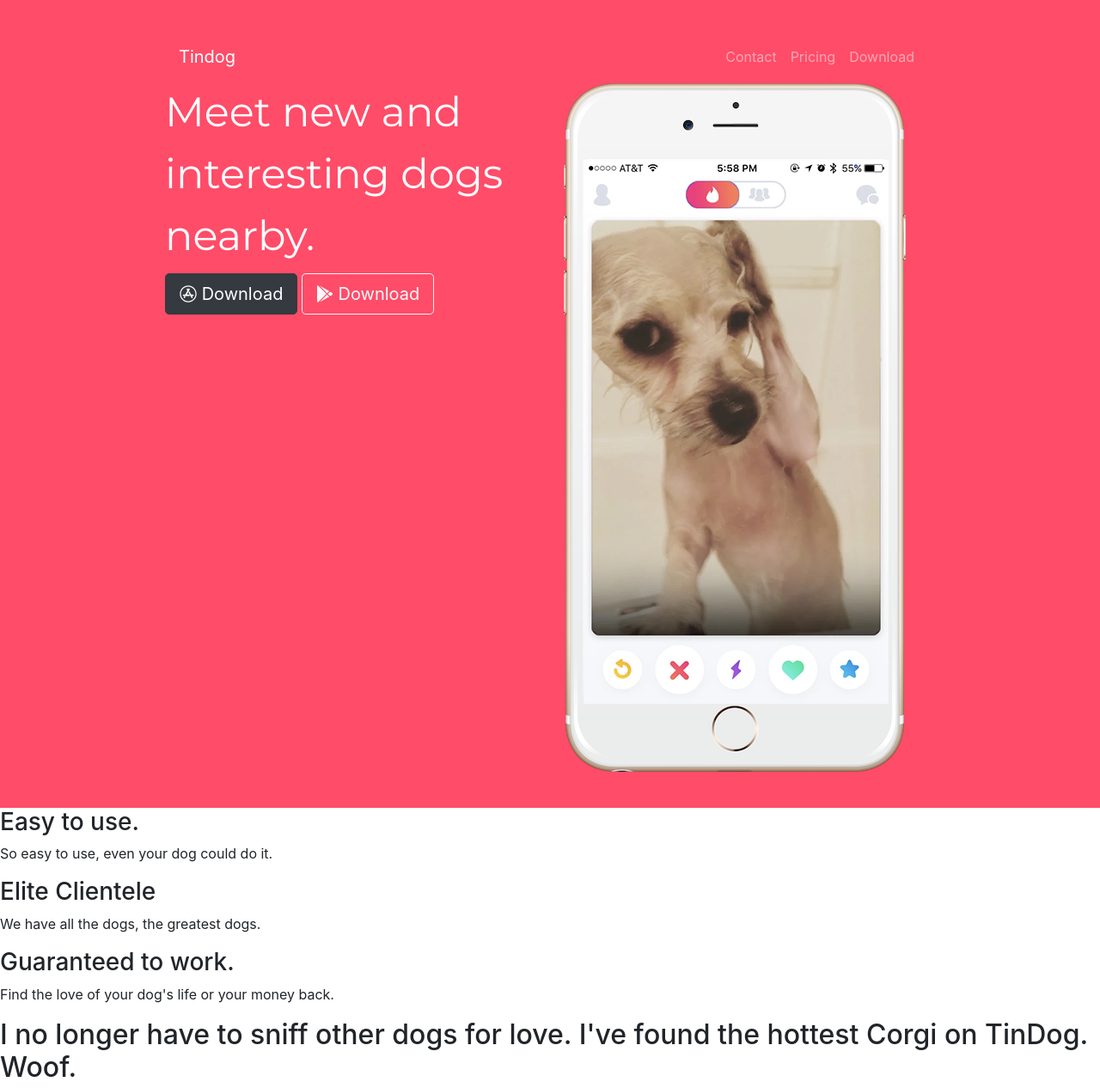
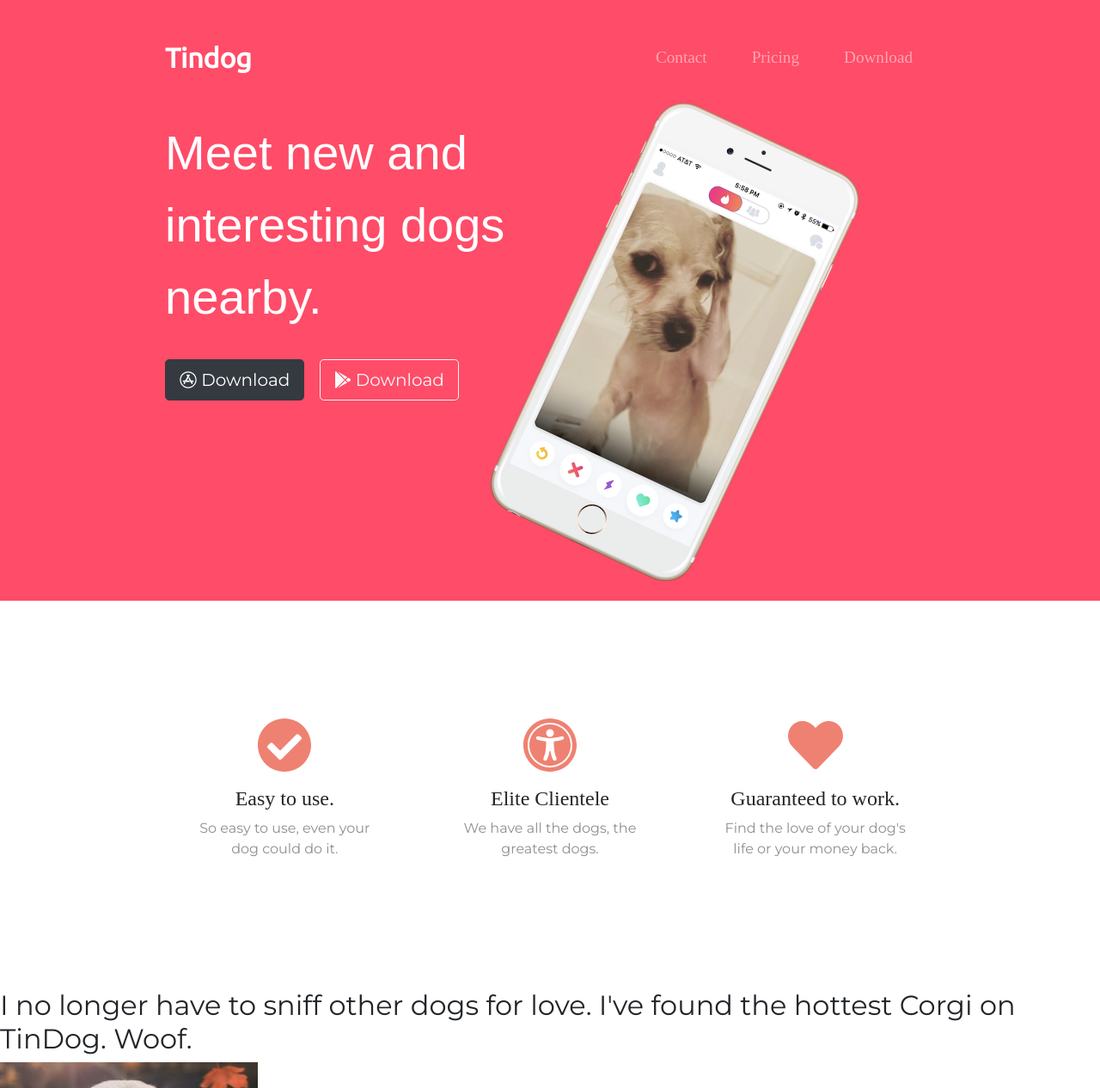
Before and after one commit to mikaav/udemy, a plain HTML site: page BOOTSTRAP/TinDog/index.html in a window 1280 px wide. Shown: the top 1266 px of the page at 86% size. Drawn offline with nearby package versions, Linux system fonts and the light colour scheme.

Commit message:
update css bootstrap

```diff
--- a/BOOTSTRAP/TinDog/css/info.txt
+++ b/BOOTSTRAP/TinDog/css/info.txt
@@ -3,3 +3,7 @@
 
 site for usu icons fot buttons
 https://fontawesome.com/icons?d=gallery&q=app
+
+
+Bootstrap web site
+https://getbootstrap.com
--- a/BOOTSTRAP/TinDog/css/main.css
+++ b/BOOTSTRAP/TinDog/css/main.css
@@ -1,5 +1,10 @@
+body {
+  font-family: "Montserrat", sans-serif;
+}
+
 #title {
   background-color: #ff4c68;
+  color: white;
 }
 
 .container-fluid {
@@ -7,8 +12,70 @@
 }
 
 h1 {
-  font-family: "Montserrat", sans-serif;
-  font-size: 3rem;
+  font-family: "Montserrat-Black", sans-serif;
+  font-size: 3.5rem;
   line-height: 1.5;
-  color: white;
 }
+
+h3 {
+  font-family: "Montserrat-Bold";
+  font-size: 1.5rem;
+}
+
+p {
+  color: #8f8f8f;
+}
+
+/* Navigation Bar */
+
+.navbar {
+  padding: 0 0 40px;
+}
+
+.navbar-brand {
+  font-family: "Ubuntu";
+  font-size: 2rem;
+  font-weight: bold;
+}
+
+.nav-item {
+  padding: 0 18px;
+}
+
+.nav-link {
+  font-size: 1.2rem;
+  font-family: "Montserrat-Light";
+}
+
+/* Downloads Buttons */
+
+.download-button {
+  margin: 5% 3% 5% 0;
+}
+
+/* Title Image */
+
+.title-image {
+  width: 60%;
+  transform: rotate(25deg);
+}
+
+/* Features Section */
+
+#features {
+  padding: 7% 15%;
+}
+
+.feature-box {
+  text-align: center;
+  padding: 5%;
+}
+
+.icon {
+  color: #ef8172;
+  margin-bottom: 1rem;
+}
+
+.icon:hover {
+  color: #ff4c68;
+}
--- a/BOOTSTRAP/TinDog/index.html
+++ b/BOOTSTRAP/TinDog/index.html
@@ -81,16 +81,23 @@
         <div class="row">
           <div class="col-lg-6">
             <h1>Meet new and interesting dogs nearby.</h1>
-            <button type="button" class="btn btn-dark btn-lg">
+            <button type="button" class="download-button btn btn-dark btn-lg">
               <i class="fab fa-app-store"></i> Download
             </button>
-            <button type="button" class="btn btn-outline-light btn-lg">
+            <button
+              type="button"
+              class="download-button btn btn-outline-light btn-lg"
+            >
               <i class="fab fa-google-play"></i>
               Download
             </button>
           </div>
           <div class="col-lg-6">
-            <img src="images/iphone6.png" alt="iphone-mockup" />
+            <img
+              class="title-image"
+              src="images/iphone6.png"
+              alt="iphone-mockup"
+            />
           </div>
         </div>
       </div>
@@ -99,14 +106,23 @@
     <!-- Features -->
 
     <section id="features">
+      <div class="row">
+        <div class="feature-box col-lg-4">
+          <i class="icon fas fa-check-circle fa-4x"></i>
           <h3>Easy to use.</h3>
           <p>So easy to use, even your dog could do it.</p>
-
+        </div>
+        <div class="feature-box col-lg-4">
+          <i class="icon fas fa-universal-access fa-4x"></i>
           <h3>Elite Clientele</h3>
           <p>We have all the dogs, the greatest dogs.</p>
-
+        </div>
+        <div class="feature-box col-lg-4">
+          <i class="icon fas fa-heart fa-4x"></i>
           <h3>Guaranteed to work.</h3>
           <p>Find the love of your dog's life or your money back.</p>
+        </div>
+      </div>
     </section>
 
     <!-- Testimonials -->
```
Lines whose indentation alone changed are shown as unchanged.
